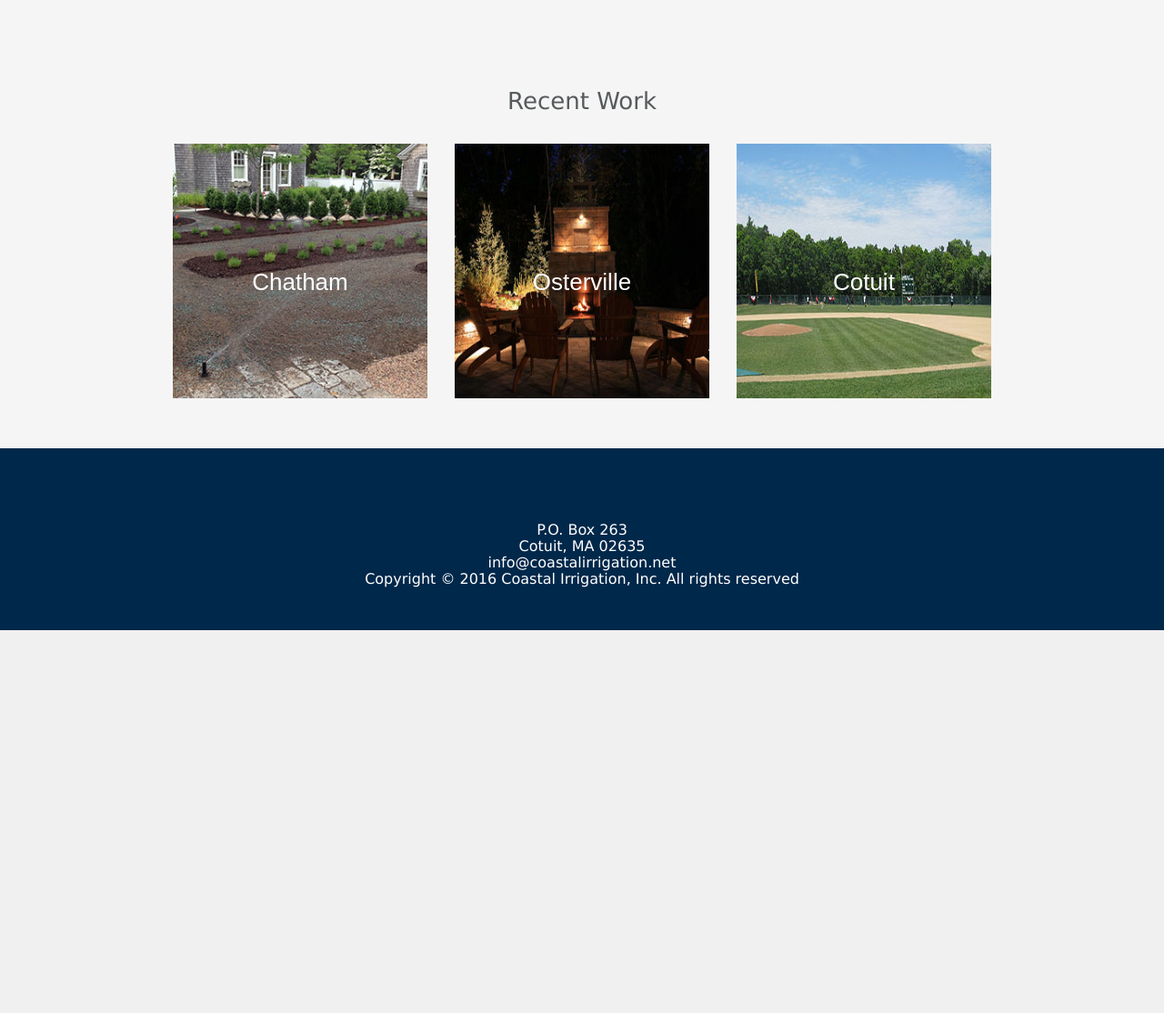
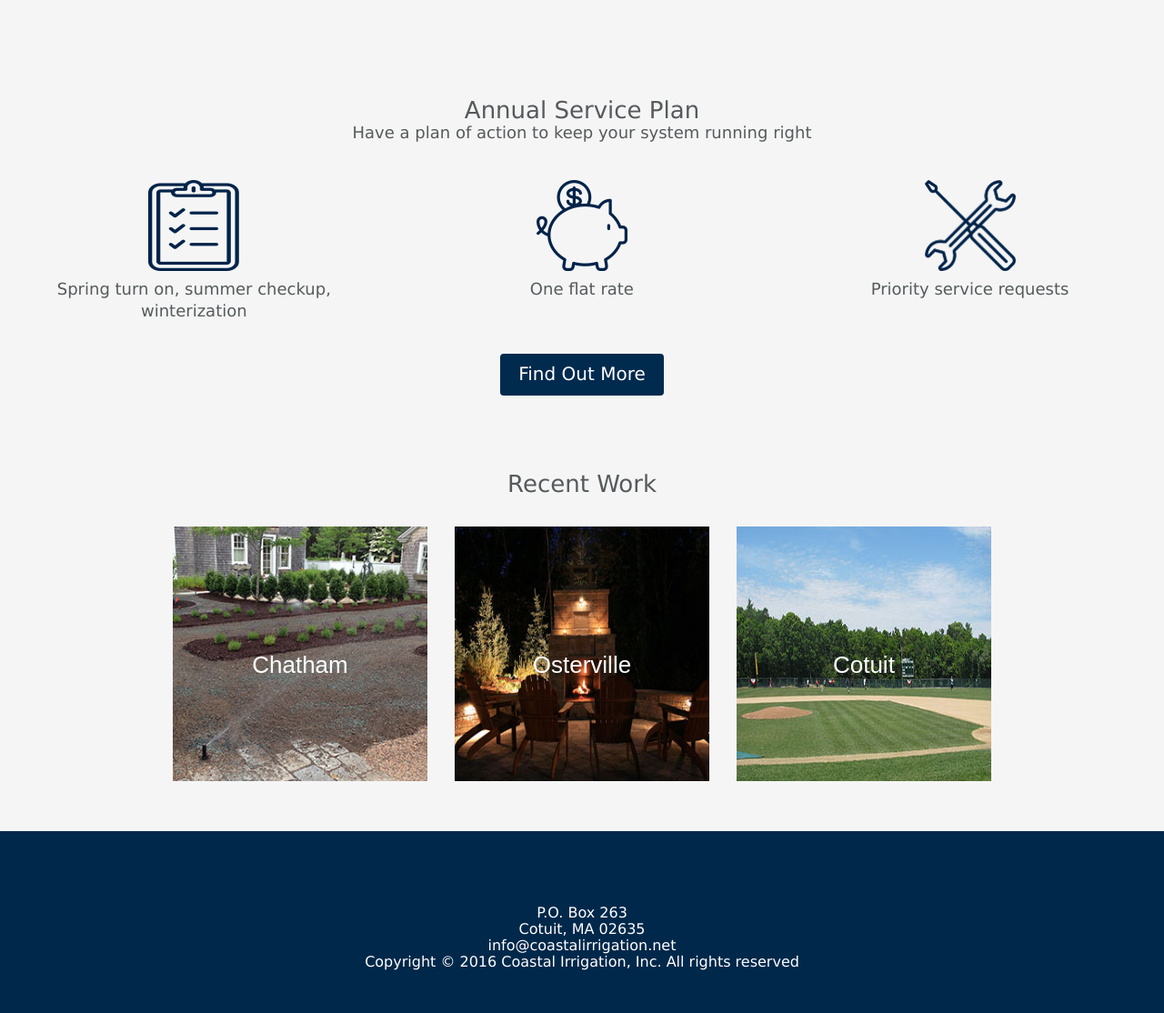
Before and after one commit to cmaher92/coastalirrigation, a PHP site: page /irrigation.html in a window 1280 px wide. Shown: the part 668-1782 px from the top of the page at 91% size. Before the commit the page ends 1361 px from the top, so only its background shows below. Run offline with PHP 8.4, Linux system fonts and the light colour scheme.

Commit message:
Fixed images, added annual service plan, fixed links

```diff
--- a/contact.html
+++ b/contact.html
@@ -75,7 +75,7 @@
   <div class="inner">
     <div class="map-container">
     <div class="map-title">
-      <p class="h1-tinted">Here's where we work</p>
+      <p class="h1-tinted">Area we Cover</p>
     </div>
       <div id="googleMap" style="width:1000px;height:380px;"></div>
     </div>
--- a/css/main.css
+++ b/css/main.css
@@ -86,7 +86,9 @@ layout elements
 }
 
 .button-container {
-  align-self: center;
+  clear: both;
+  text-align:center;
+  margin:auto;
 }
 
 .row:after {
@@ -122,6 +124,12 @@ Fonts
   font-family: "Lucida Sans Unicode", "Lucida Grande", sans-serif;
   color: #565A5C;
   font-size: 26px;
+}
+
+.h2-tinted {
+  font-family: "Lucida Sans Unicode", "Lucida Grande", sans-serif;
+  color: #565A5C;
+  font-size: 22px;
 }
 
 .p-tinted {
@@ -290,13 +298,6 @@ Hero Section
   margin-top: 5px;
 }
 
-.button-container {
-  margin-top: 30px;
-  margin-bottom: 10px;
-}
-
-
-
 /* Statistics */
 
 .statistics-header {
@@ -324,6 +325,7 @@ Hero Section
 
 .recent-content-container {
   display: block;
+  padding-top: 80px;
   padding-bottom: 40px;
 }
 
@@ -465,6 +467,26 @@ why
 }
 
 /*
+Annual Service Plan
+*/
+.anual-service-container {
+  text-align: center;
+  padding-top: 10px;
+  padding-bottom: 25px;
+}
+
+.service-container {
+  text-align: center;
+  padding-bottom: 30px;
+}
+
+.agreement-image {
+  height: 100px;
+  width: 100px;
+}
+
+
+/*
 Footer
 */
 
--- a/irrigation.html
+++ b/irrigation.html
@@ -49,9 +49,40 @@
   </div>
 </section>
 
+<!-- annual service plan -->
+<section class="tinted-sections">
+  <div class="anual-service-container">
+    <p class="h1-tinted">Annual Service Plan</p>
+    <p class="p-tinted">Have a plan of action to keep your system running right</p>
+  </div>
+  <div class="row">
+
+  <div class="service-container col-4">
+    <img src="assets/clipboard.png" alt"clipboard" class="agreement-image">
+    <p class="p-tinted">Spring turn on, summer checkup, winterization</p>
+  </div>
+
+  <div class="service-container col-4">
+    <img src="assets/money.png" alt="service" class="agreement-image">
+    <p class="p-tinted">One flat rate</p>
+  </div>
+
+  <div class="service-container col-4">
+    <img src="assets/service.png" alt="piggy-bank" class="agreement-image">
+    <p class="p-tinted">Priority service requests</p>
+  </div>
+
+  <div class="button-container">
+  <a href="contact.html">
+  <button class="button" type="button" style="vertical-align:middle">Find Out More</button>
+  </a>
+  </div>
+  </div>
+</section>
+
 <!-- Recent Work -->
 <section class="tinted-sections">
-  <div class="recent-content-container">
+    <div class="recent-content-container">
 
     <div class="recent-description-container">
     <h1 class="h1-tinted">Recent Work</h1>
--- a/lighting.html
+++ b/lighting.html
@@ -40,7 +40,7 @@
     <p class="h1-tinted why-header">Lighting</p>
   </div>
   <div class="row-container">
-    <img class="why-image" src="assets/american.jpg">
+    <img class="why-image" src="assets/lighting-2.jpg">
   <div class="detail-container">
     <p class="h1-tinted">Why lights?</p>
     <p class="p-tinted detail-item">Landscape and architectual lighting is a practical way to make a property look great and extend the time you can enjoy yourself outdoors.</p>
```
Also changed, not shown: assets/Lighting-2.jpg (added), assets/clipboard.jpg (added), assets/clipboard.png (added), assets/money.png (added), assets/service.png (added).
